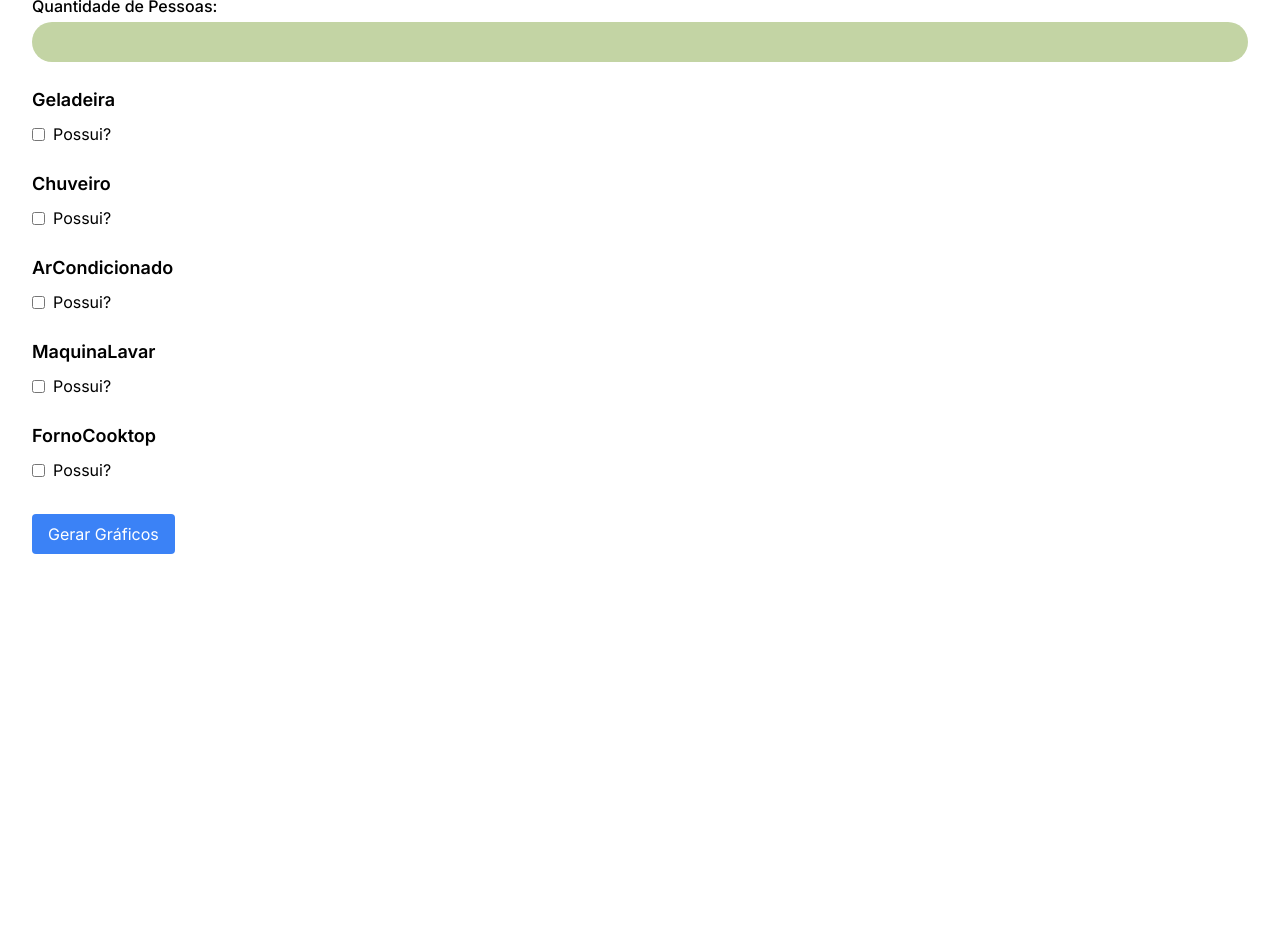
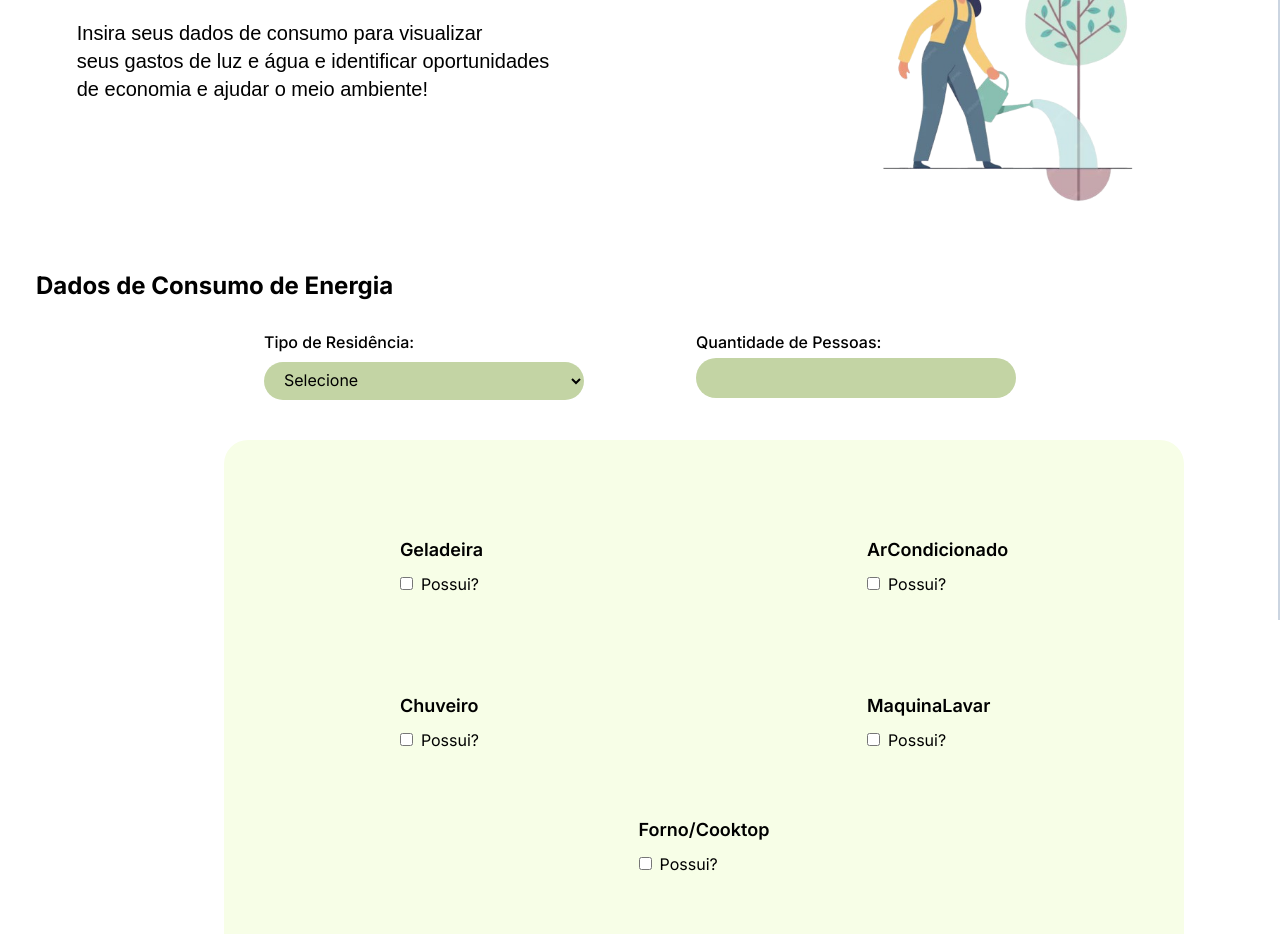
Before and after one commit to MaryChriss/Global2-Front, a Next.js app: page /dashbord in a window 1280 px wide. Shown: the part 180-1114 px from the top of the page. Before the commit the page ends 800 px from the top, so only its background shows below. Built offline with nearby package versions, Linux system fonts and the light colour scheme.

Commit message:
finalizando a estilização da page de dashbord

```diff
--- a/src/app/dashbord/page.tsx
+++ b/src/app/dashbord/page.tsx
@@ -1,13 +1,26 @@
-"use client";
+"use client"; // Adicione esta linha no início do arquivo
 
-import React, { useState } from 'react';
+import Image from "next/image";
+import React, { useState, useEffect } from 'react';
 import { Bar } from 'react-chartjs-2';
-import { Chart as ChartJS, CategoryScale, LinearScale, BarElement, Title, Tooltip, Legend, } from 'chart.js';
+import {
+    Chart as ChartJS,
+    CategoryScale,
+    LinearScale,
+    BarElement,
+    Title,
+    Tooltip,
+    Legend,
+} from 'chart.js';
 import CustomInput from '@/components/CustomInput/CustomInput';
+import { Layout } from '@/components/Layout/Layout';
 
 ChartJS.register(CategoryScale, LinearScale, BarElement, Title, Tooltip, Legend);
 
 export default function Dashboard() {
+    const [isClient, setIsClient] = useState(false);
+    useEffect(() => setIsClient(true), []);
+
     const [formData, setFormData] = useState({
         tipoResidencia: '',
         quantidadePessoas: '',
@@ -29,13 +42,13 @@ export default function Dashboard() {
                 ...prevData,
                 [category]: {
                     ...prevData[category],
-                    [field]: type === "checkbox" ? checked : value,
+                    [field]: type === "checkbox" ? checked : parseFloat(value),
                 },
             }));
         } else {
             setFormData((prevData) => ({
                 ...prevData,
-                [name]: type === "checkbox" ? checked : value,
+                [name]: type === "checkbox" ? checked : parseFloat(value),
             }));
         }
     };
@@ -54,17 +67,83 @@ export default function Dashboard() {
 
     const eletrodomesticosSelecionados = eletrodomesticos.filter((item) => formData[item.key].tem);
 
+    const labels = eletrodomesticosSelecionados.map((item) => item.nome);
+    const consumoReal = eletrodomesticosSelecionados.map(
+        (item) => formData[item.key].consumo * formData[item.key].quantidade
+    );
+    const gastoIdeal = eletrodomesticosSelecionados.map((item) => item.gastoIdeal);
+
+    const consumoEletrodomesticosData = {
+        labels,
+        datasets: [
+            {
+                label: 'Consumo Atual (kWh)',
+                data: consumoReal,
+                backgroundColor: 'rgba(75, 192, 192, 0.6)',
+            },
+            {
+                label: 'Consumo Ideal (kWh)',
+                data: gastoIdeal,
+                backgroundColor: 'rgba(255, 99, 132, 0.6)',
+            },
+        ],
+    };
+
+    const chuveiroData = {
+        labels: ['Chuveiro'],
+        datasets: [
+            {
+                label: 'Consumo do Chuveiro (kWh)',
+                data: [formData.chuveiro.potencia * formData.chuveiro.quantidade * formData.chuveiro.tempoBanho / 60],
+                backgroundColor: 'rgba(54, 162, 235, 0.6)',
+            },
+            {
+                label: 'Gasto Ideal do Chuveiro (kWh)',
+                data: [60],  // valor fixo como gasto ideal do chuveiro
+                backgroundColor: 'rgba(255, 99, 132, 0.6)',
+            },
+        ],
+    };
+
+    const options = {
+        responsive: true,
+        maintainAspectRatio: false,
+        scales: {
+            y: {
+                beginAtZero: true,
+            },
+        },
+        plugins: {
+            legend: {
+                position: 'top',
+            },
+        },
+    };
+
+    if (!isClient) return null;
+
     return (
-        <div className="p-8">
-            <h2 className="text-2xl font-bold mb-4">Dados de Consumo de Energia</h2>
+        <Layout>
+            <div className="flex items-center justify-center mb-8">
+                <h1 className="font-raleway text-xl text-left mr-40">
+                    Insira seus dados de consumo para visualizar <br/>
+                    seus gastos de luz e água e identificar oportunidades <br/>
+                    de economia e ajudar o meio ambiente!
+                </h1>
+                <Image className="ml-36" src="/regando.png" width={350} height={350} alt="garota regando uma árvore" />
+            </div>
+
+            <div className="">
+                <h2 className="text-2xl font-bold mb-7 ml-9">Dados de Consumo de Energia</h2>
                 <form onSubmit={handleSubmit} className="space-y-6">
+                    <div className="flex gap-28 justify-center">
                         <div className="mb-4">
                             <label className="block mb-2 font-medium">Tipo de Residência:</label>
                             <select
                                 name="tipoResidencia"
                                 value={formData.tipoResidencia}
                                 onChange={handleInputChange}
-                    className="w-full py-2 px-4 bg-[#c3d4a4] rounded-full focus:outline-none"
+                                className="py-2 px-4 w-80 bg-[#c3d4a4] rounded-full focus:outline-none"
                             >
                                 <option value="">Selecione</option>
                                 <option value="casa">Casa</option>
@@ -80,11 +159,15 @@ export default function Dashboard() {
                             onChange={handleInputChange}
                             min="1"
                         />
+                    </div>
 
-                {['geladeira', 'chuveiro', 'arCondicionado', 'maquinaLavar', 'fornoCooktop'].map((item) => (
-                    <div key={item}>
-                        <h3 className="text-lg font-semibold mb-2">{item.charAt(0).toUpperCase() + item.slice(1)}</h3>
-                        <div className="flex items-center mb-2">
+                <div className="bg-lime-50 rounded-3xl flex-col w-9/12 justify-center ml-56">
+                    <div className="flex justify-center gap-96">
+                        <div>
+                            {['geladeira', 'chuveiro'].map((item) => (
+                                <div className="" key={item}>
+                                    <h3 className="text-lg font-semibold mb-2 mt-24 ">{item.charAt(0).toUpperCase() + item.slice(1)}</h3>
+                                    <div className="flex items-center mb-5">
                                         <input
                                             type="checkbox"
                                             name={`${item}.tem`}
@@ -95,7 +178,7 @@ export default function Dashboard() {
                                         <label>Possui?</label>
                                     </div>
                                     {formData[item].tem && (
-                            <div className="space-y-2">
+                                        <div className="space-y-2 ">
                                             <CustomInput
                                                 label="Quantidade:"
                                                 type="number"
@@ -132,25 +215,101 @@ export default function Dashboard() {
                                     )}
                                 </div>
                             ))}
+                        </div>
 
-                <button type="submit" className="bg-blue-500 text-white px-4 py-2 rounded">
+                            <div>
+                                {['arCondicionado', 'maquinaLavar'].map((item) => (
+                                    <div key={item}>
+                                        <h3 className="text-lg font-semibold mb-2 mt-24">{item.charAt(0).toUpperCase() + item.slice(1)}</h3>
+                                        <div className="flex items-center mb-7">
+                                            <input
+                                                type="checkbox"
+                                                name={`${item}.tem`}
+                                                checked={formData[item].tem}
+                                                onChange={handleInputChange}
+                                                className="mr-2"
+                                            />
+                                            <label>Possui?</label>
+                                        </div>
+                                        {formData[item].tem && (
+                                            <div className="space-y-2">
+                                                <CustomInput
+                                                    label="Quantidade:"
+                                                    type="number"
+                                                    name={`${item}.quantidade`}
+                                                    value={formData[item].quantidade}
+                                                    onChange={handleInputChange}
+                                                />
+                                                <CustomInput
+                                                    label="Consumo Médio por Unidade (kWh):"
+                                                    type="number"
+                                                    name={`${item}.consumo`}
+                                                    value={formData[item].consumo}
+                                                    onChange={handleInputChange}
+                                                />
+                                            </div>
+                                        )}
+                                    </div>
+                                ))}
+                            </div>
+                        </div>
+
+
+                        <div className="flex justify-center">
+                            <div className="mt-9">
+                                <h3 className="text-lg font-semibold mb-2">Forno/Cooktop</h3>
+                                <div className="flex items-center mb-6">
+                                    <input
+                                        type="checkbox"
+                                        name="fornoCooktop.tem"
+                                        checked={formData.fornoCooktop.tem}
+                                        onChange={handleInputChange}
+                                        className="mr-2"
+                                    />
+                                    <label>Possui?</label>
+                                </div>
+                                {formData.fornoCooktop.tem && (
+                                    <div className="space-y-2 mb-11">
+                                        <CustomInput
+                                            label="Quantidade:"
+                                            type="number"
+                                            name="fornoCooktop.quantidade"
+                                            value={formData.fornoCooktop.quantidade}
+                                            onChange={handleInputChange}
+                                        />
+                                        <CustomInput
+                                            label="Consumo Médio por Unidade (kWh):"
+                                            type="number"
+                                            name="fornoCooktop.consumo"
+                                            value={formData.fornoCooktop.consumo}
+                                            onChange={handleInputChange}
+                                        />
+                                    </div>
+                                )}
+                            </div>
+                        </div>
+
+                        <button type="submit" className="flex justify-center items-center mx-auto mt-9 bg-lime-800 text-white px-6 py-3 rounded-full mb-8">
                             Gerar Gráficos
                         </button>
+
+                    </div>
                 </form>
 
                 {showGraphs && eletrodomesticosSelecionados.length > 0 && (
-                <div className="mt-8" style={{ height: '400px' }}>
-                    <h3 className="text-xl font-semibold mb-4">Gráfico de Consumo dos Eletrodomésticos</h3>
+                    <div className="mt-8 mb-6" style={{ height: '400px' }}>
+                        <h3 className="text-xl font-semibold mb-4 mt-20 ml-9">Gráfico de Consumo dos Eletrodomésticos</h3>
                         <Bar data={consumoEletrodomesticosData} options={options} />
                     </div>
                 )}
 
                 {showGraphs && formData.chuveiro.tem && (
-                <div className="mt-20" style={{ height: '400px' }}>
-                    <h3 className="text-xl font-semibold mb-6">Consumo Específico do Chuveiro</h3>
+                    <div className="mt-20 mb-36" style={{ height: '400px' }}>
+                        <h3 className="text-xl font-semibold mb-6  ml-9">Consumo Específico do Chuveiro</h3>
                         <Bar data={chuveiroData} options={options} />
                     </div>
                 )}
             </div>
+        </Layout>
     );
 };
--- a/src/components/CustomInput/CustomInput.tsx
+++ b/src/components/CustomInput/CustomInput.tsx
@@ -12,7 +12,7 @@ export default function CustomInput({
 }) {
     return (
         <div className="mb-4">
-            {label && <label className="block mb-1 font-medium">{label}</label>}
+            {label && <label className="block mb-1 font-medium ">{label}</label>}
             <input
                 type={type}
                 name={name}
@@ -20,7 +20,7 @@ export default function CustomInput({
                 onChange={onChange}
                 min={type === "number" ? min : undefined}
                 placeholder={placeholder}
-                className={`w-full py-2 px-4 bg-[#c3d4a4] rounded-full focus:outline-none ${className}`}
+                className={`w-80 py-2 px-4 bg-[#c3d4a4] rounded-full focus:outline-none ${className}`}
             />
         </div>
     );
```
Also changed, not shown: public/regando.png (added). Lines whose indentation alone changed are shown as unchanged.
